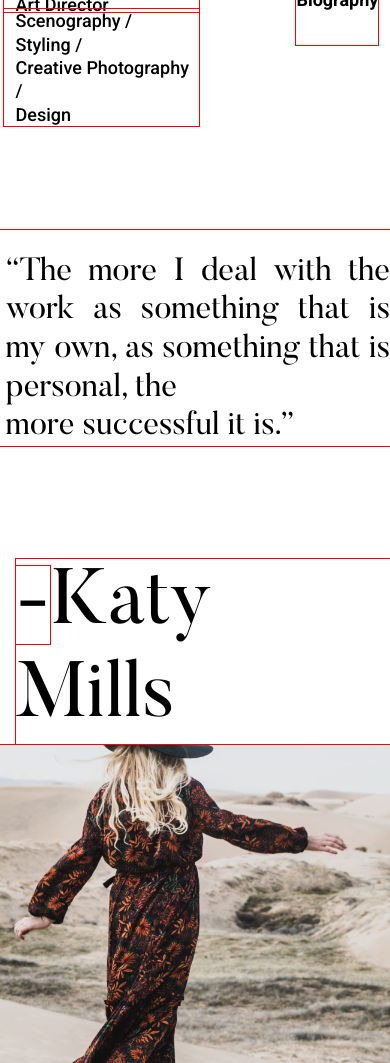
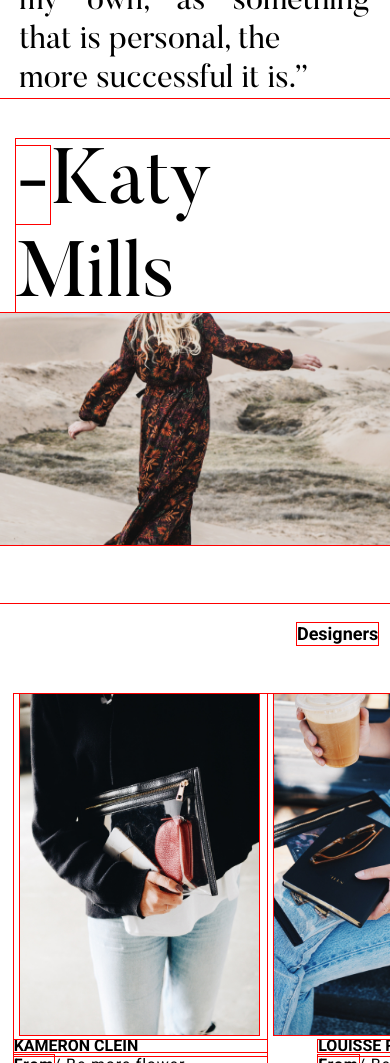
Before and after one commit to protenot/otus-css-Olga_Belaya, a plain HTML site: page index.html in a window 390 px wide. Shown: the part 937-2000 px from the top of the page. Drawn offline with Linux system fonts and the light colour scheme.

Commit message:
seems done hero and biography adaptiv

```diff
--- a/style/style.css
+++ b/style/style.css
@@ -610,6 +610,7 @@ a{
         max-width: 100%;
 
         margin-bottom: 14%;
+        /*padding-bottom: 10%;*/
 
     }
     .desktop-hidden{
@@ -619,7 +620,8 @@ a{
 
         width: 100%;
 
-       height: 103.2vh;
+       height: 71vh;
+       /*max-height: 105vh;*/
 
         overflow: hidden;
         margin: 0;
@@ -631,13 +633,15 @@ a{
     .hero-image{
         display: block;
         margin: 0 auto;
-        width: 130%;
+        width: 1065px;
+        height: 899px;
         max-width: 1440px;
-        height: 80vh;
+        /*height: 50vh;*/
         object-fit: cover;
-        height: 104vh;
+        /*height: 104vh;*/
         padding: 0;
         scale: 100%;
+        margin-left: -65%;
 
 
 
@@ -646,7 +650,7 @@ a{
 
     .title-block{
         width: 100%;
-        height:95vw;/*потом заменить*/
+        height:93vw;/*потом заменить*/
         margin:0;
         background-color: white;
 
@@ -685,12 +689,12 @@ a{
         position:relative;
         width: 100%;
         max-width: 1440px;
-
+        margin-bottom:0;
         justify-content: space-around;
         gap:11%;
 
         flex-wrap: wrap;
-        padding-top: 3%;
+        padding-top: 0%;
     }
 
      .header-biography{
@@ -698,9 +702,9 @@ a{
         font-weight: 700;
         font-size: 1.125rem;
         position:absolute;
-        top:0%;
+        top:-2.7%;
         bottom: 95%;
-        right: 3%;
+        right: 4%;
 
         transform: rotate(0deg);
 
@@ -710,16 +714,18 @@ a{
         display:flex;
         flex-direction: column;
         position: relative;
-        margin-bottom: 0%;
+        margin-bottom: -3%;
      }
      .div-img-biography{
         order:1;
         width: 100%;
-        height:45vh ;
+        height:27.5vh ;
         max-width: 100%;
         position: relative;
+        margin-top: -3.5%;
 
         overflow: hidden;
+
         margin: 0;
         padding: 0;
      }
@@ -732,10 +738,11 @@ a{
         height: auto;
 
         position: absolute;
-        top: 90%;
-        left: 80%;
+        top: 79%;
+        left: 64%;
         transform:translate(-50%,-50%);
-        scale:170% 163%;
+        scale:130%;
+
         /*transition: none;*/
      }
      /*.biography-image:hover{
@@ -747,7 +754,7 @@ a{
         font-family: "Butler", serif;
         font-size: 4.875rem;
         font-weight:400;
-        margin-top: 29%;
+        margin-top: 10.5%;
         margin-bottom:0;
         line-height: 1.19;
         margin-left:4%;
@@ -760,10 +767,11 @@ a{
         font-family: "Roboto",sans-serif;
         font-size: 1.125rem ;
         font-weight: 500;
-        line-height: 0.8;
-        margin-left: 1%;
+        line-height: 0.5;
+        margin-left: 2.5%;
         width:50%;
         padding-left: 3%;
+        margin-top: -1%;
 
      }
     .mobile-hidden {
@@ -782,8 +790,8 @@ a{
     }
 
     .second-line{
-        margin-bottom: 26.5%;
-        line-height: 1.3;
+        margin-bottom: 22%;
+        line-height: 1.12;
 
     }
     .blockqoute-biography{
@@ -793,7 +801,10 @@ a{
         margin: 0 auto;
         text-align: justify;
         border:none;
-        max-width: 428PX;
+        max-width: 428px;
+        padding: 0 5%;
+        letter-spacing: 0.0001rem;
+        word-spacing: 0.01rem;
 
 
     }
```
